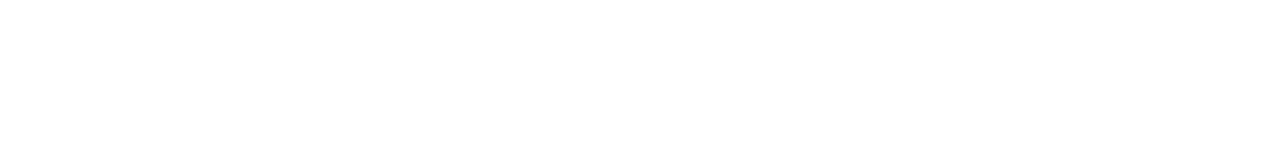
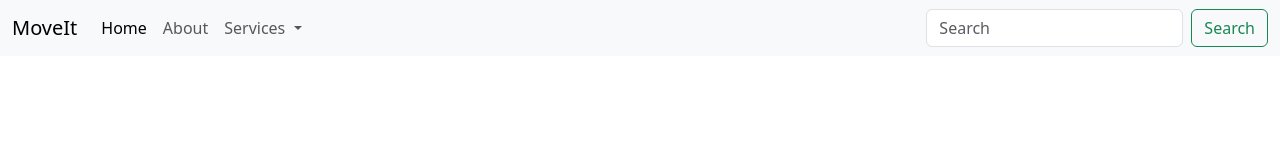
Before and after one commit to bigman0975/Web-Dev-Course-2023, a plain HTML site: page 11.1 Bootstrap Components/index.html in a window 1280 px wide. Drawn offline with nearby package versions, Linux system fonts and the light colour scheme.

Commit message:
modified:   11.1 Bootstrap Components/index.html

```diff
--- a/11.1 Bootstrap Components/index.html
+++ b/11.1 Bootstrap Components/index.html
@@ -13,8 +13,40 @@
 </head>
 
 <body>
-
-
+  <nav class="navbar navbar-expand-lg bg-body-tertiary">
+    <div class="container-fluid">
+      <a class="navbar-brand" href="moving-van.jpg">MoveIt</a>
+      <button class="navbar-toggler" type="button" data-bs-toggle="collapse" data-bs-target="#navbarSupportedContent" aria-controls="navbarSupportedContent" aria-expanded="false" aria-label="Toggle navigation">
+        <span class="navbar-toggler-icon"></span>
+      </button>
+      <div class="collapse navbar-collapse" id="navbarSupportedContent">
+        <ul class="navbar-nav me-auto mb-2 mb-lg-0">
+          <li class="nav-item">
+            <a class="nav-link active" aria-current="page" href="#">Home</a>
+          </li>
+          <li class="nav-item">
+            <a class="nav-link" href="#">About</a>
+          </li>
+          <li class="nav-item dropdown">
+            <a class="nav-link dropdown-toggle" href="#" role="button" data-bs-toggle="dropdown" aria-expanded="false">
+              Services
+            </a>
+            <ul class="dropdown-menu">
+              <li><a class="dropdown-item" href="#">Moving</a></li>
+              <li><a class="dropdown-item" href="#">Helper</a></li>
+              <li><hr class="dropdown-divider"></li>
+              <li><a class="dropdown-item" href="#">Something else here</a></li>
+            </ul>
+          </li>
+        </ul>
+        <form class="d-flex" role="search">
+          <input class="form-control me-2" type="search" placeholder="Search" aria-label="Search">
+          <button class="btn btn-outline-success" type="submit">Search</button>
+        </form>
+      </div>
+    </div>
+  </nav>
+  <script src="https://cdn.jsdelivr.net/npm/bootstrap@5.3.2/dist/js/bootstrap.bundle.min.js" integrity="sha384-C6RzsynM9kWDrMNeT87bh95OGNyZPhcTNXj1NW7RuBCsyN/o0jlpcV8Qyq46cDfL" crossorigin="anonymous"></script>
 </body>
 
 </html>
```
